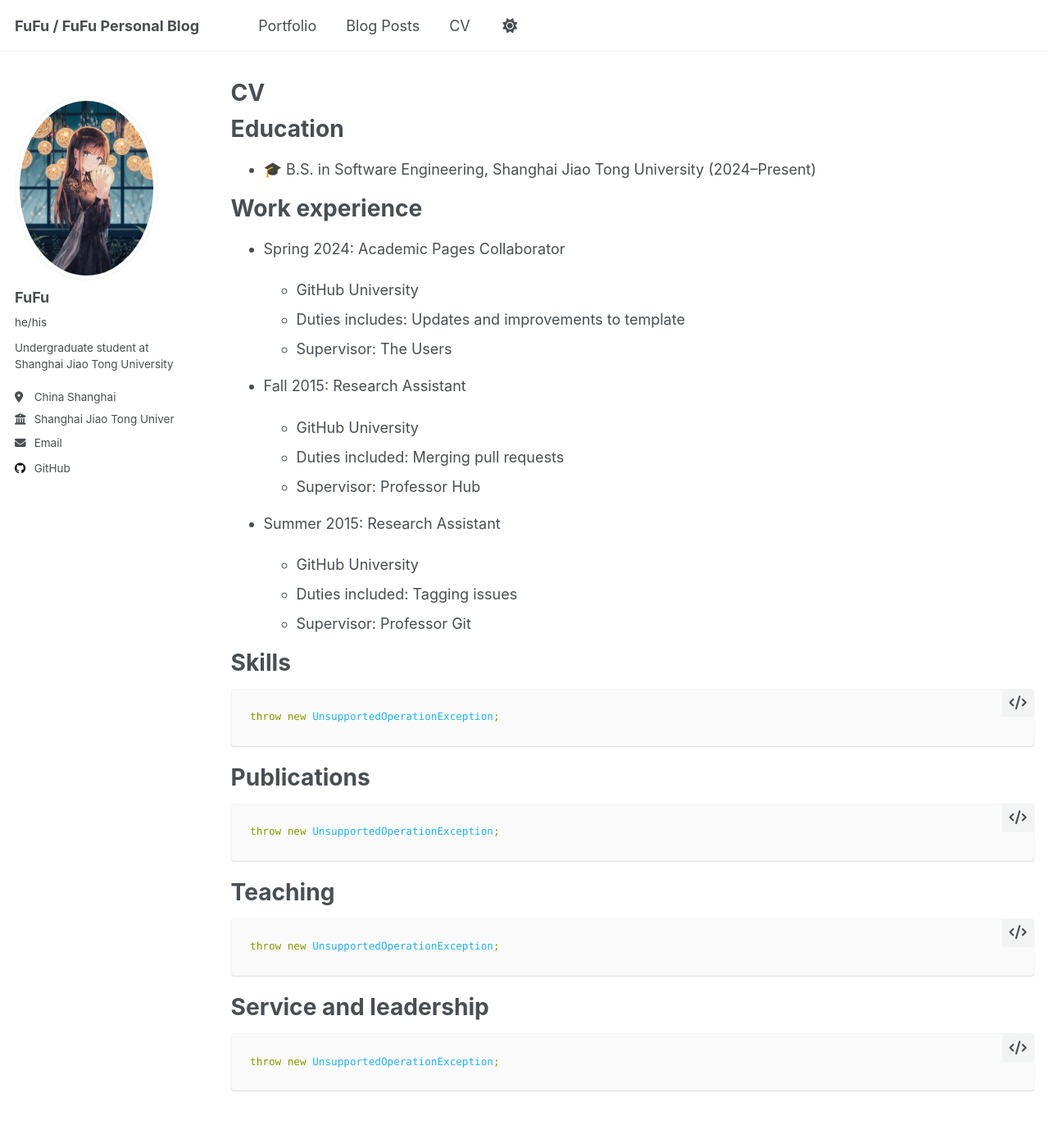
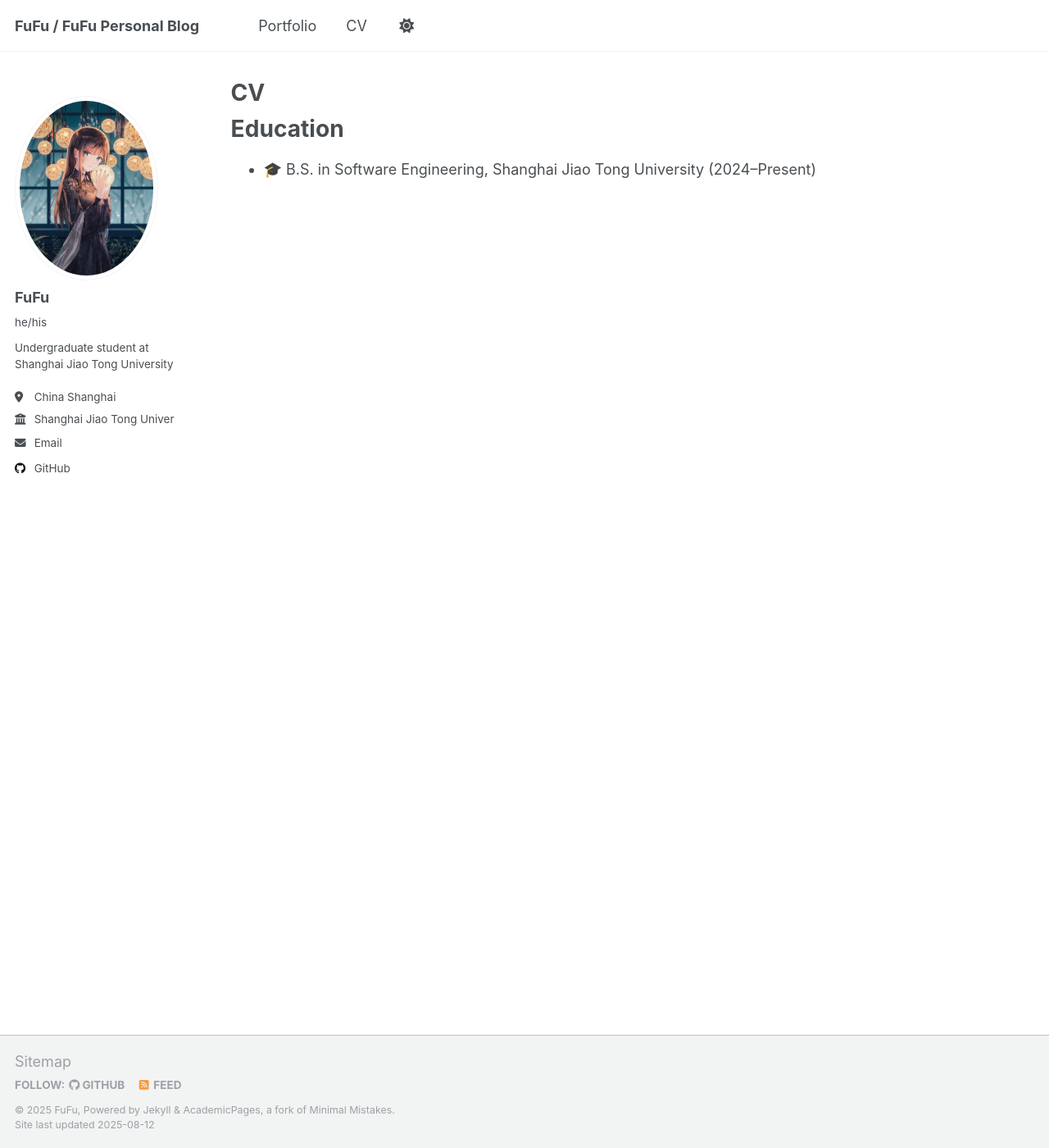
Before and after one commit to FuFutheBest/FuFutheBest.github.io, a Jekyll site: the page built from _pages/cv.md, in a window 1280 px wide and 1400 px high. Shown: the whole window at 82% size. Built offline with Jekyll 4.4.1, drawn with Linux system fonts in a browser that asks for light colours.

Commit message:
feat: style change

````diff
--- a/_data/navigation.yml
+++ b/_data/navigation.yml
@@ -20,8 +20,8 @@ main:
   - title: "Portfolio"
     url: /portfolio/
 
-  - title: "Blog Posts"
-    url: /year-archive/
+  # - title: "Blog Posts"
+  #   url: /year-archive/
 
   - title: "CV"
     url: /cv/
--- a/_pages/cv.md
+++ b/_pages/cv.md
@@ -13,30 +13,30 @@ redirect_from:
 
 - 🎓 B.S. in Software Engineering, Shanghai Jiao Tong University (2024–Present)
 
-# Work experience
-
-- Spring 2024: Academic Pages Collaborator
-
-  - GitHub University
-  - Duties includes: Updates and improvements to template
-  - Supervisor: The Users
-
-- Fall 2015: Research Assistant
-
-  - GitHub University
-  - Duties included: Merging pull requests
-  - Supervisor: Professor Hub
-
-- Summer 2015: Research Assistant
-  - GitHub University
-  - Duties included: Tagging issues
-  - Supervisor: Professor Git
-
-# Skills
-
-```java
-throw new UnsupportedOperationException;
-```
+<!-- # Work experience -->
+<!---->
+<!-- - Spring 2024: Academic Pages Collaborator -->
+<!---->
+<!--   - GitHub University -->
+<!--   - Duties includes: Updates and improvements to template -->
+<!--   - Supervisor: The Users -->
+<!---->
+<!-- - Fall 2015: Research Assistant -->
+<!---->
+<!--   - GitHub University -->
+<!--   - Duties included: Merging pull requests -->
+<!--   - Supervisor: Professor Hub -->
+<!---->
+<!-- - Summer 2015: Research Assistant -->
+<!--   - GitHub University -->
+<!--   - Duties included: Tagging issues -->
+<!--   - Supervisor: Professor Git -->
+<!---->
+<!-- # Skills -->
+<!---->
+<!-- ```java -->
+<!-- throw new UnsupportedOperationException; -->
+<!-- ``` -->
 
 <!-- - Skill 1 -->
 <!-- - Skill 2 -->
@@ -45,11 +45,11 @@ throw new UnsupportedOperationException;
 <!--   - Sub-skill 2.3 -->
 <!-- - Skill 3 -->
 
-# Publications
-
-```java
-throw new UnsupportedOperationException;
-```
+<!-- # Publications -->
+<!---->
+<!-- ```java -->
+<!-- throw new UnsupportedOperationException; -->
+<!-- ``` -->
 
 <!-- ====== -->
 <!--   <ul>{% for post in site.publications reversed %} -->
@@ -63,11 +63,11 @@ throw new UnsupportedOperationException;
 <!--   {% endfor %}</ul> -->
 <!--    -->
 
-# Teaching
-
-```java
-throw new UnsupportedOperationException;
-```
+<!-- # Teaching -->
+<!---->
+<!-- ```java -->
+<!-- throw new UnsupportedOperationException; -->
+<!-- ``` -->
 
 <!-- ====== -->
 <!--   <ul>{% for post in site.teaching reversed %} -->
@@ -75,11 +75,11 @@ throw new UnsupportedOperationException;
 <!--   {% endfor %}</ul> -->
 <!--    -->
 
-# Service and leadership
-
-```java
-throw new UnsupportedOperationException;
-```
+<!-- # Service and leadership -->
+<!---->
+<!-- ```java -->
+<!-- throw new UnsupportedOperationException; -->
+<!-- ``` -->
 
 <!-- ====== -->
 <!-- * Currently signed in to 43 different slack teams -->
````
